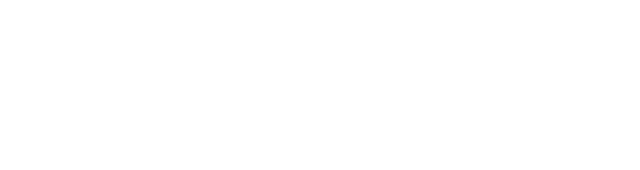
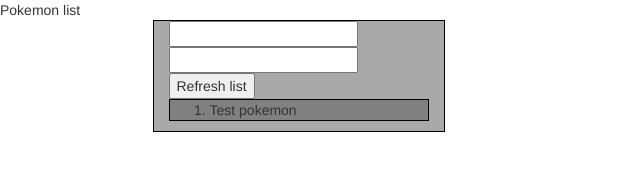
Before and after one commit to Almabali/JA_pokemon, a website: page src/index.html in a window 1280 px wide. Shown: the whole page, without its empty margins (0-640 px from the left). Drawn offline with nearby package versions, Linux system fonts and the light colour scheme.

Commit message:
Basic HTML, CSS structure added - by Almabali

```diff
--- a/src/index.html
+++ b/src/index.html
@@ -8,8 +8,24 @@
           integrity="sha384-BVYiiSIFeK1dGmJRAkycuHAHRg32OmUcww7on3RYdg4Va+PmSTsz/K68vbdEjh4u" crossorigin="anonymous">
 </head>
 <body>
+<header>Pokemon list</header>
+<div class="container">
+    <div class="row">
+        <div class="col-md-offset-1 col-md-3 pokemonListNavBar">
+            <input id="listFrom" type="number" default="1" maxlength="3">
+            <input id="listTo" type="number" default="151" maxlength="3">
+            <button class="refreshPokemonList">Refresh list</button>
+            <ol class="pokemonList">
+                <li>Test pokemon</li>
+            </ol>
+        </div>
+        <div class="col-7-md">
 
 
+        </div>
+
+    </div>
+</div>
 
 
 <script src="../node_modules/jquery/dist/jquery.js"></script>
--- a/src/pokemonStyle.css
+++ b/src/pokemonStyle.css
@@ -0,0 +1,9 @@
+.pokemonListNavBar{
+    border:1px solid black;
+    background-color: darkgray;
+}
+
+.pokemonList{
+    border:1px solid black;
+    background-color: gray;
+}
```
